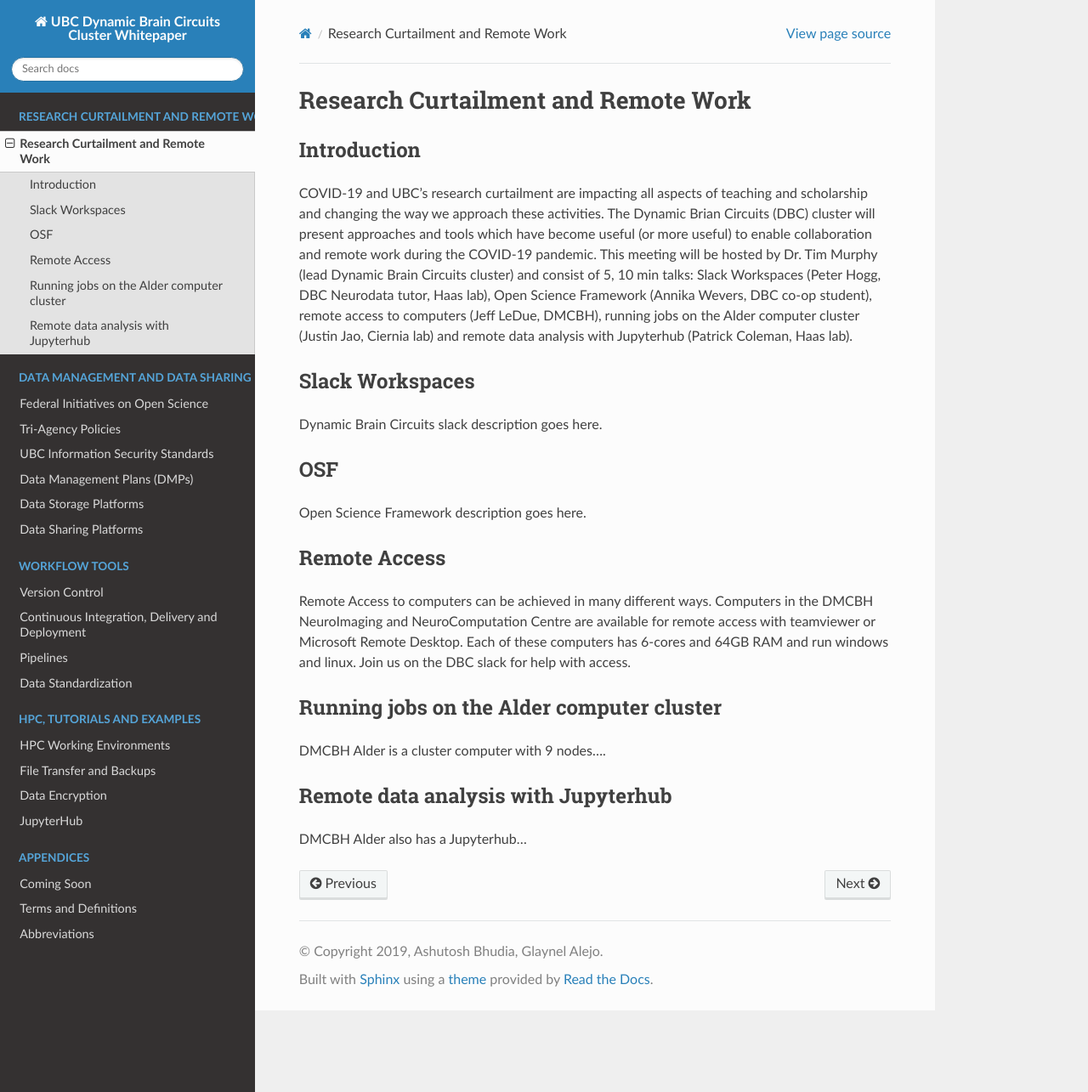
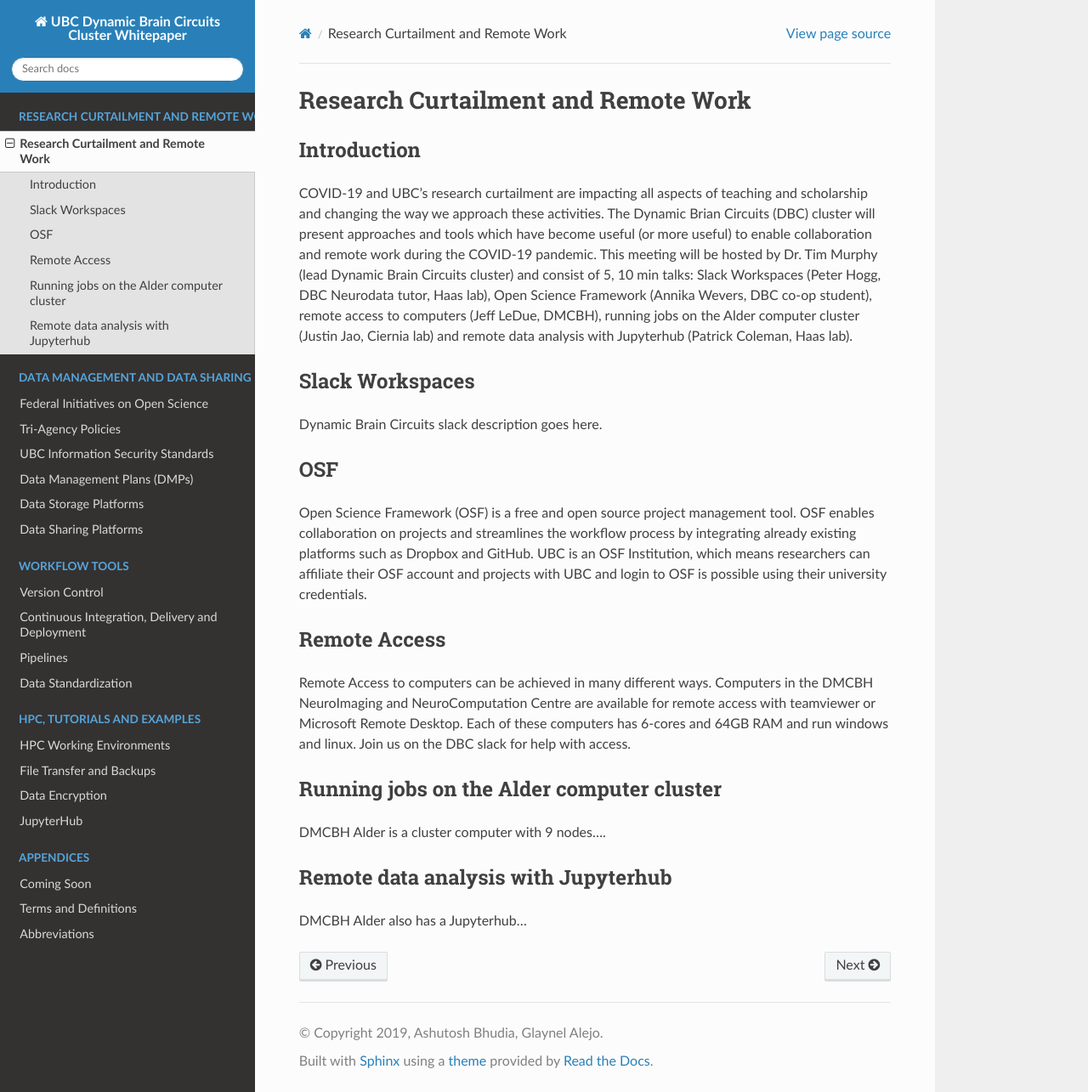
Before and after one commit to ubcbraincircuits/whitepaper, a Sphinx documentation site: the page built from source/covid19/index.rst, in a window 1280 px wide and 1285 px high. Shown: the whole window at 85% size. Built offline with Sphinx 7.4.7 and the Read the Docs theme 2.0.0, drawn with Linux system fonts in a browser that asks for light colours; pages that are not in the unit, such as notebooks, are missing from menus.

Commit message:
Added description of OSF.

```diff
--- a/source/covid19/index.rst
+++ b/source/covid19/index.rst
@@ -12,7 +12,7 @@ Dynamic Brain Circuits slack description goes here.
 
 OSF
 ============
-Open Science Framework description goes here.
+Open Science Framework (OSF) is a free and open source project management tool. OSF enables collaboration on projects and streamlines the workflow process by integrating already existing platforms such as Dropbox and GitHub. UBC is an OSF Institution, which means researchers can affiliate their OSF account and projects with UBC and login to OSF is possible using their university credentials.
 
 Remote Access
 ============
```
